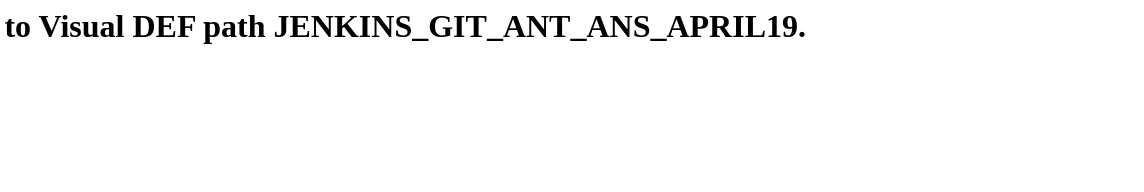
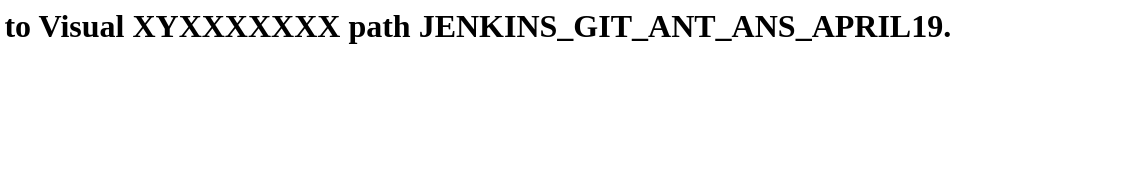
Before and after one commit to santoshdevops/sampleapr5, a plain HTML site: page index.html in a window 1280 px wide. Shown: the full height of the page, 136-1280 px from the left. Drawn offline with Linux system fonts and the light colour scheme.

Commit message:
Update index.html

```diff
--- a/index.html
+++ b/index.html
@@ -4,7 +4,7 @@
 </head>
 <body>
     <h1>
-        Welcome to Visual DEF path JENKINS_GIT_ANT_ANS_APRIL19.
+        Welcome to Visual XYXXXXXXX path JENKINS_GIT_ANT_ANS_APRIL19.
     </h1>
     <br/><br/><br/>
     <p>
```
